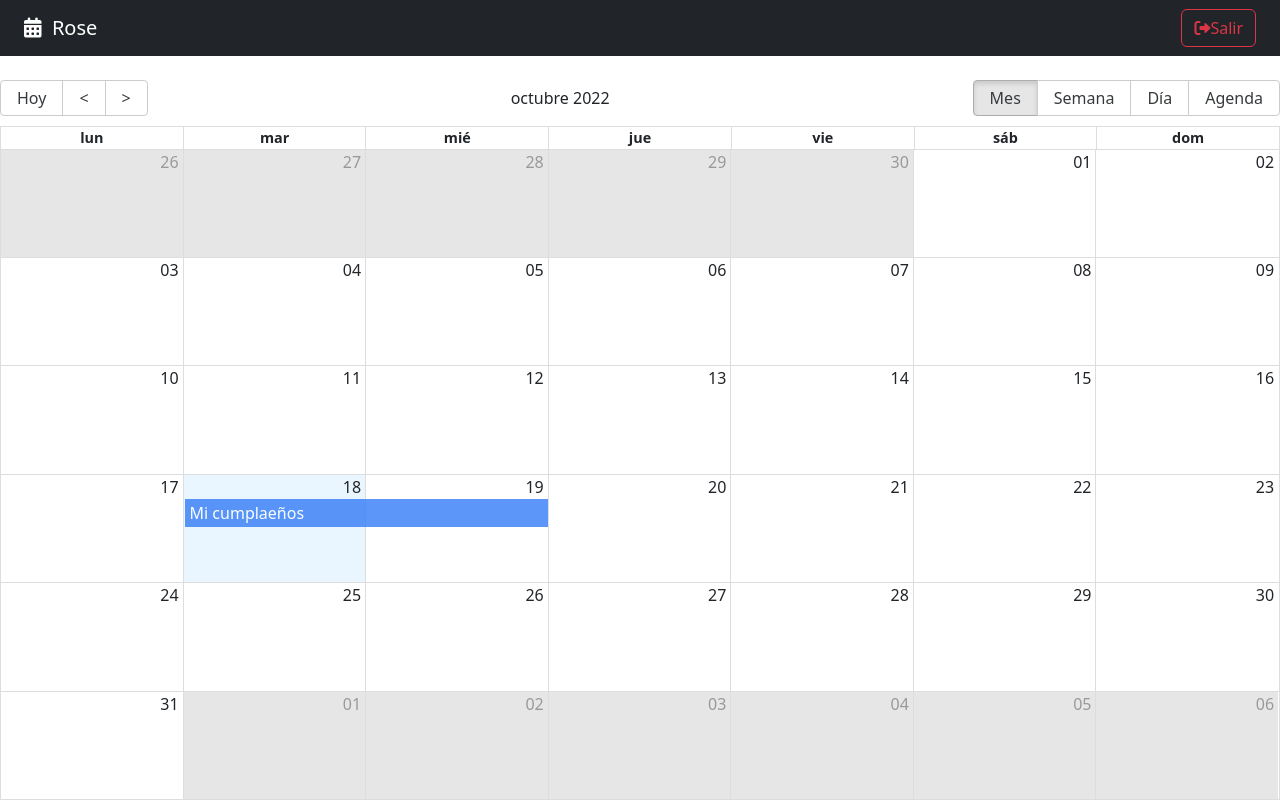
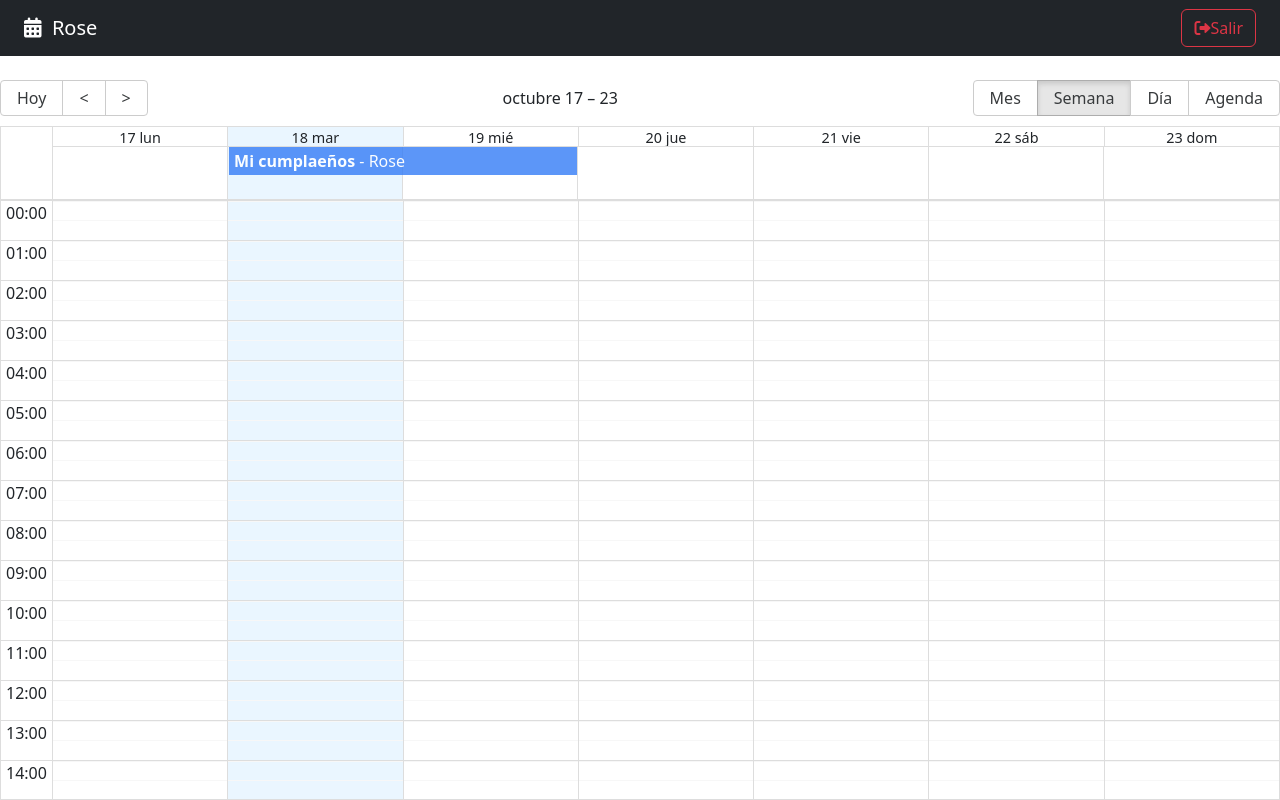
Before and after one commit to Rose-Aravena/CalendarApp-Frontend, a React (Vite) app: page / in a window 1280 px wide. Built offline with nearby package versions, Linux system fonts and the light colour scheme.

Commit message:
add component CalendarEvents

```diff
--- /dev/null
+++ b/src/calendar/components/CalendarEvents.jsx
@@ -0,0 +1,12 @@
+
+export const CalendarEvents = ({event}) => {
+
+    const {title, user} = event;
+
+    return (
+        <>
+            <strong>{title}</strong>
+            <span> - {user.name}</span>
+        </>
+    )
+}
--- a/src/calendar/index.js
+++ b/src/calendar/index.js
@@ -1,3 +1,4 @@
 
 export * from './pages/CalendarPage';
 export * from './components/Navbar';
+export * from './components/CalendarEvents';
--- a/src/calendar/pages/CalendarPage.jsx
+++ b/src/calendar/pages/CalendarPage.jsx
@@ -2,8 +2,9 @@
 import 'react-big-calendar/lib/css/react-big-calendar.css';
 import { addHours } from 'date-fns';
 
-import { Navbar } from "../"
+import { Navbar, CalendarEvents } from "../"
 import { localizer, getMessagesES } from '../../helpers';
+import { useState } from 'react';
 
 
 const events = [{
@@ -20,8 +21,9 @@
 
 export const CalendarPage = () => {
 
+    const [lastView, setLastView] = useState(localStorage.getItem('lastView') || 'week');
+
     const eventStyleGetter = (event, start, end, isSelected) => {
-        console.log({event, start, end, isSelected})
 
         const style = {
             backgroundColor: '#347CF7',
@@ -35,6 +37,19 @@
         }
     }
 
+    const onDoubleClick = (event) => {
+        console.log({doubleClick: event})
+    }
+
+    const onSelect = (event) => {
+        console.log({click: event})
+    }
+
+    const onViewChanged = (event) => {
+        localStorage.setItem('lastView', event);
+        setLastView(event)
+    }
+
     return (
         <>
             <Navbar />
@@ -43,11 +58,18 @@
                 culture='es'
                 localizer={localizer}
                 events={events}
+                defaultView={lastView}
                 startAccessor="start"
                 endAccessor="end"
                 style={{ height: 'calc(100vh - 80px)' }}
                 messages={getMessagesES()}
                 eventPropGetter={eventStyleGetter}
+                components={{
+                    event: CalendarEvents
+                }}
+                onDoubleClickEvent={onDoubleClick}
+                onSelectEvent={onSelect}
+                onView={onViewChanged}
             />
         </>
     )
```
